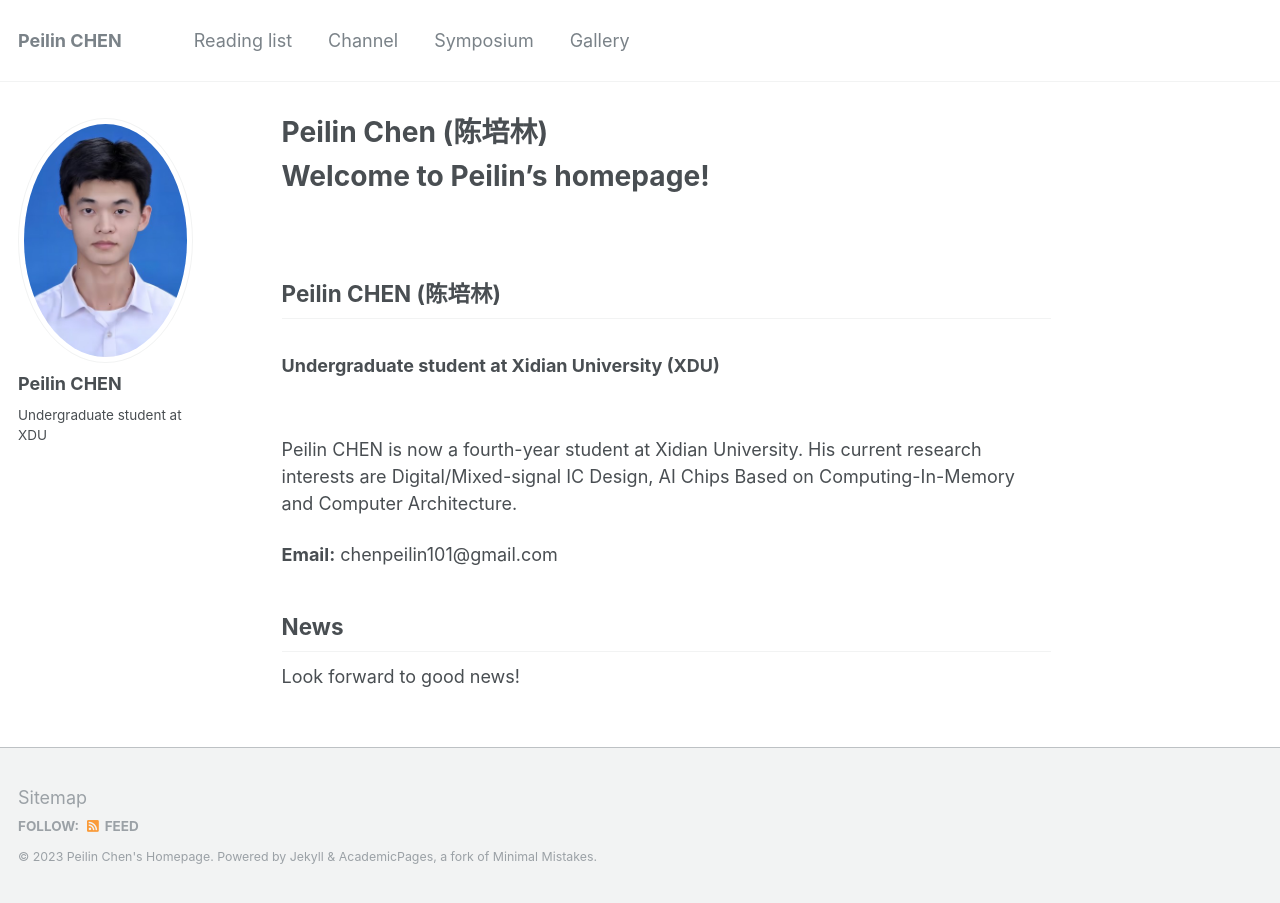
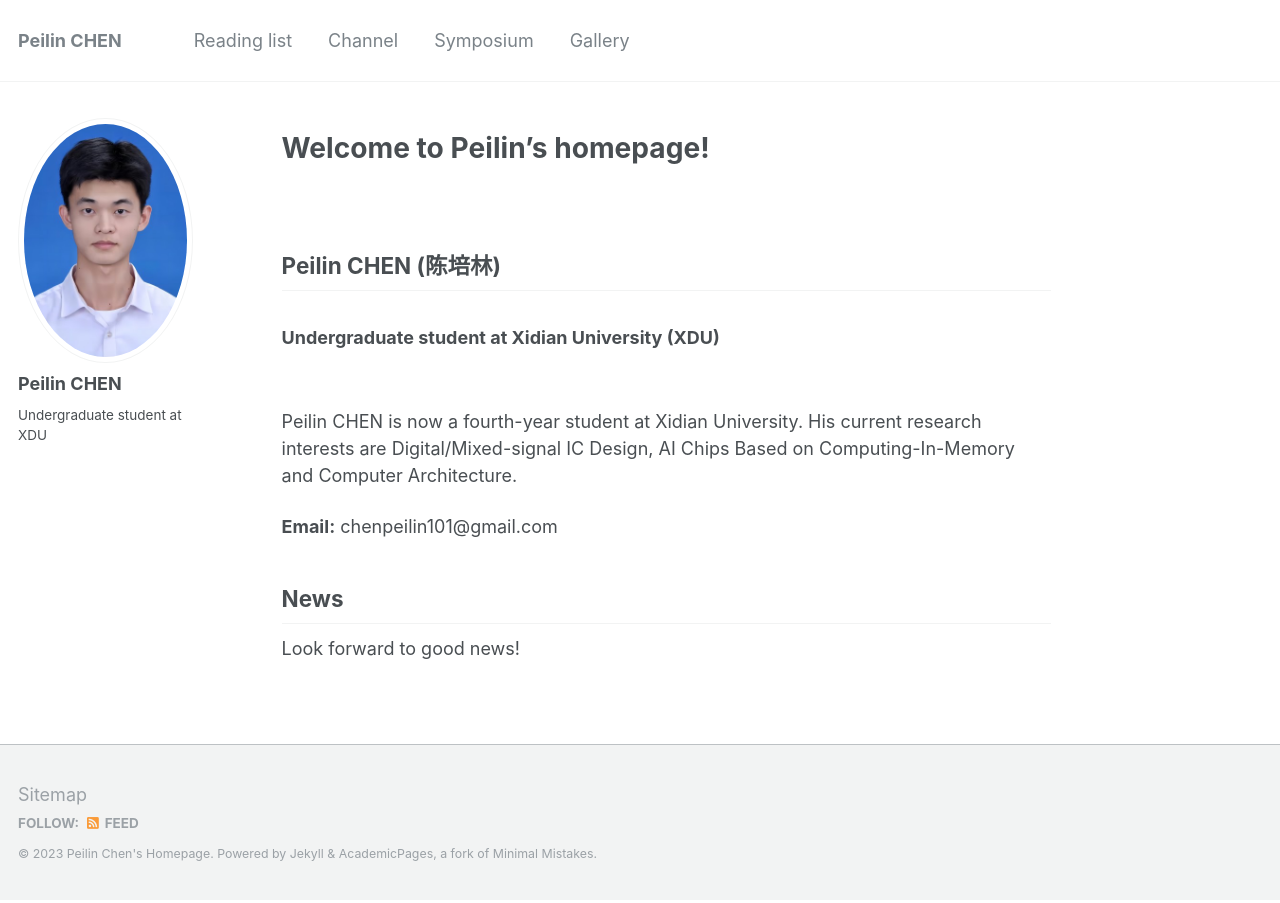
Before and after one commit to peilin-chen/peilin-chen.github.io, a Jekyll site: the page built from _pages/about.md, in a window 1280 px wide. Built offline with Jekyll 4.4.1, drawn with Linux system fonts in a browser that asks for light colours.

Commit message:
Update about.md

```diff
--- a/_pages/about.md
+++ b/_pages/about.md
@@ -1,6 +1,6 @@
 ---
 permalink: /
-title: "Peilin Chen (陈培林)"
+title: ""
 excerpt: "About me"
 author_profile: true
 redirect_from:
```
